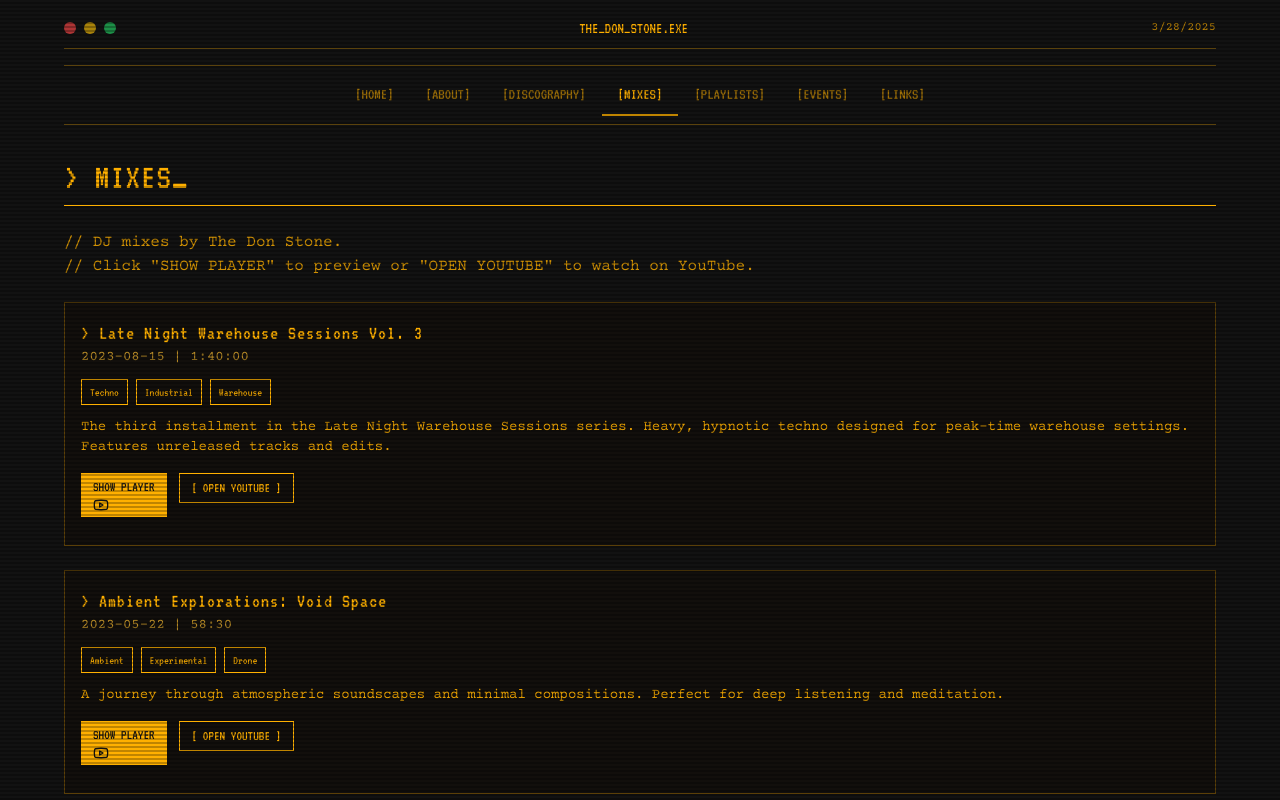
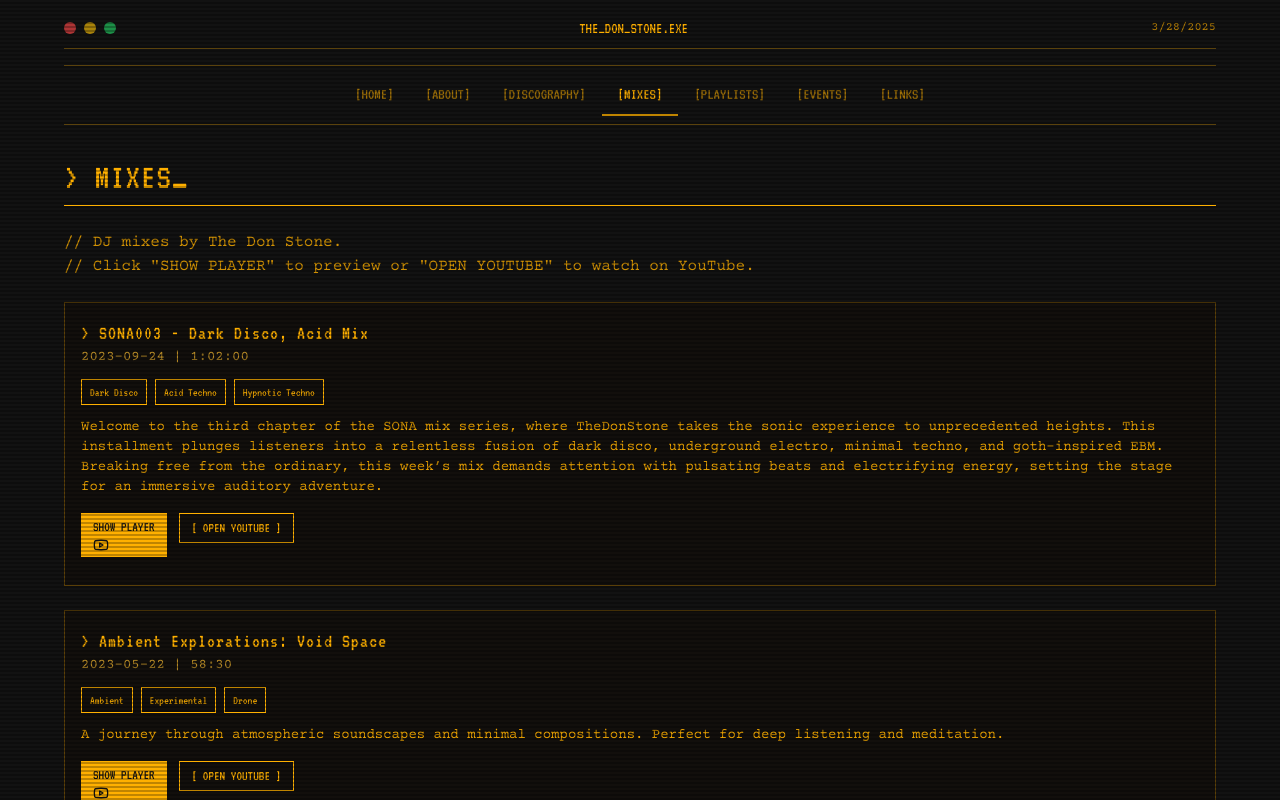
Before and after one commit to donstoneinfo/thedonstone, a React (Vite) app: page /mixes in a window 1280 px wide. Built offline with nearby package versions, Linux system fonts and the light colour scheme.

Commit message:
edited first dj mix

```diff
--- a/src/pages/Mixes.tsx
+++ b/src/pages/Mixes.tsx
@@ -83,11 +83,11 @@ const Mixes = () => {
       </div>
 
       <Mix
-        title="Late Night Warehouse Sessions Vol. 3"
-        date="2023-08-15"
-        duration="1:40:00"
-        genres={['Techno', 'Industrial', 'Warehouse']}
-        description="The third installment in the Late Night Warehouse Sessions series. Heavy, hypnotic techno designed for peak-time warehouse settings. Features unreleased tracks and edits."
+        title="SONA003 - Dark Disco, Acid Mix"
+        date="2023-09-24"
+        duration="1:02:00"
+        genres={['Dark Disco', 'Acid Techno', 'Hypnotic Techno']}
+        description="Welcome to the third chapter of the SONA mix series, where TheDonStone takes the sonic experience to unprecedented heights. This installment plunges listeners into a relentless fusion of dark disco, underground electro, minimal techno, and goth-inspired EBM. Breaking free from the ordinary, this week’s mix demands attention with pulsating beats and electrifying energy, setting the stage for an immersive auditory adventure."
         youtubeId="L-E95UOLK3Y"
       />
 
```
